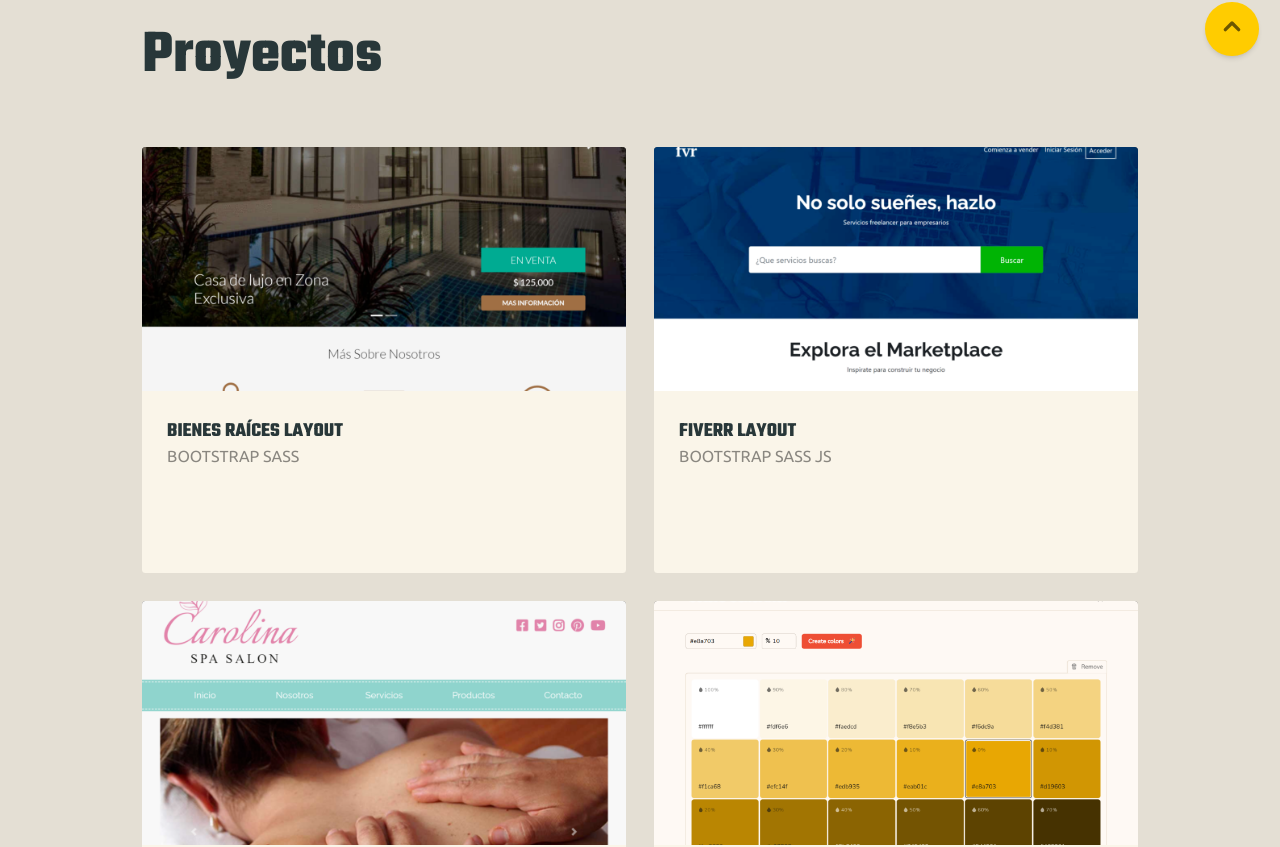
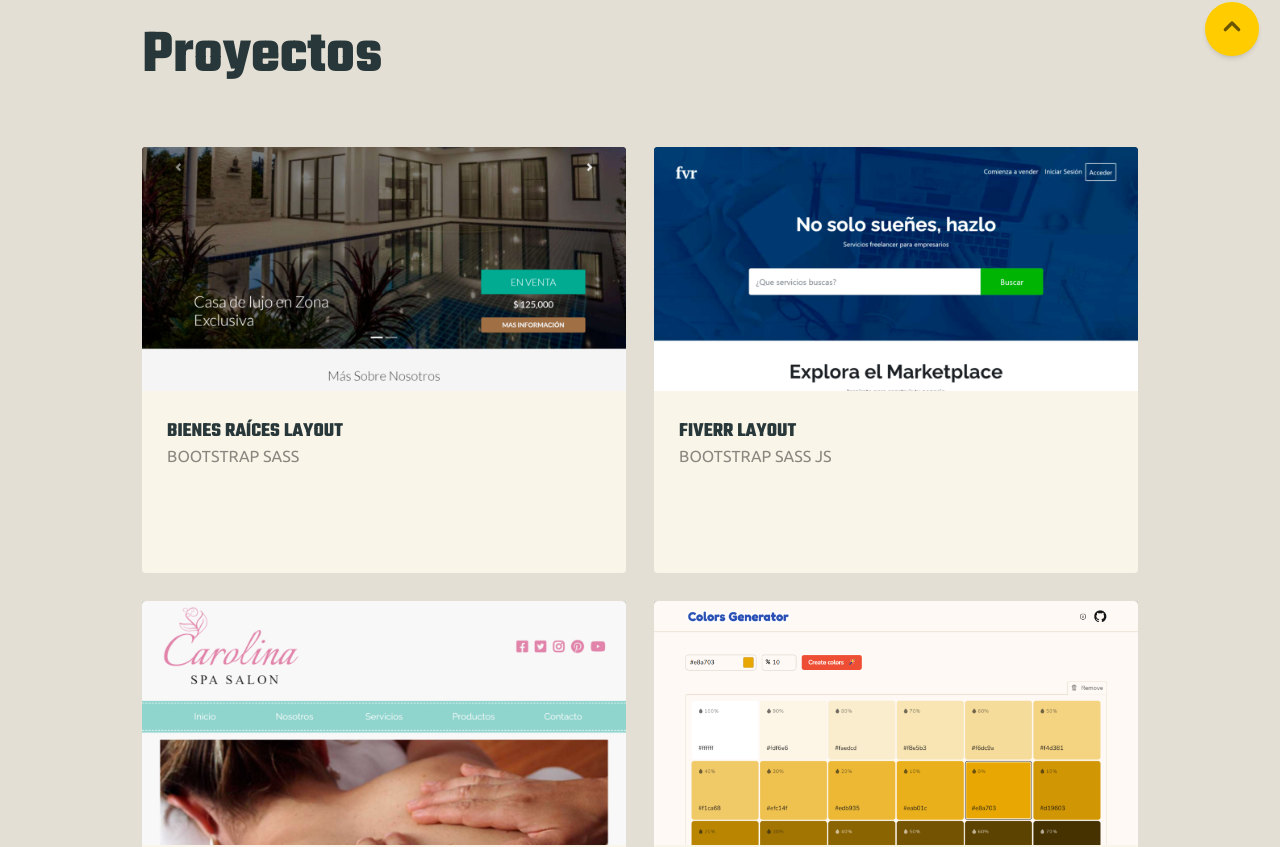
Before and after one commit to IAOsan/portafolio, a React (Vite) app: page / in a window 1280 px wide. Shown: the part 691-1538 px from the top of the page. Built offline with nearby package versions, Linux system fonts and the light colour scheme; no server answers.

Commit message:
fix project thumbnail

```diff
--- a/src/sass/components/_components.scss
+++ b/src/sass/components/_components.scss
@@ -315,10 +315,10 @@
 		& img {
 			position: absolute;
 			top: 0;
-			width: 100%;
-			height: 100%;
-			-o-object-fit: cover;
-			object-fit: cover;
+			// width: 100%;
+			// height: 100%;
+			// -o-object-fit: cover;
+			// object-fit: cover;
 			transition: transform var(--tr-time) ease-out,
 				opacity var(--tr-time) ease;
 		}
```
